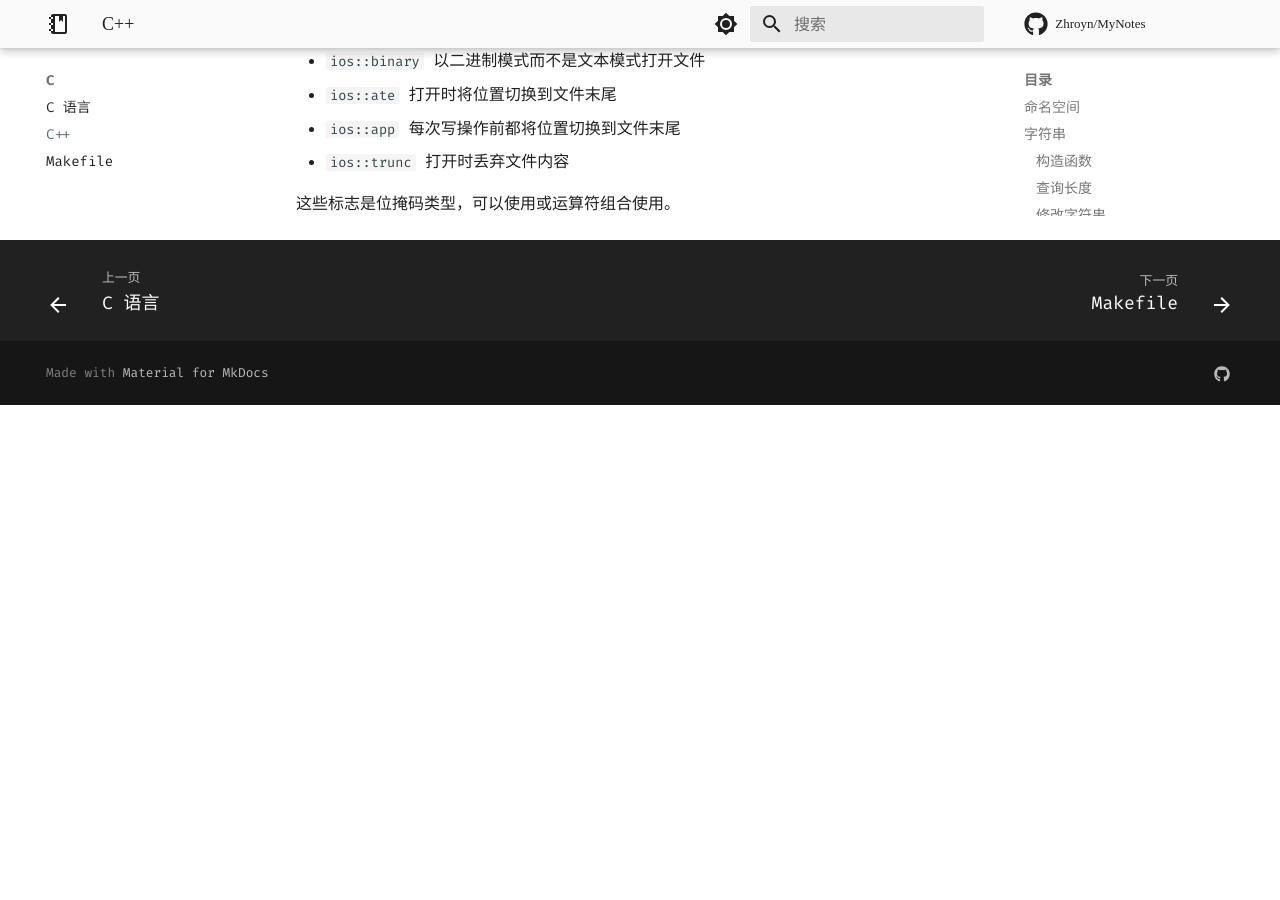
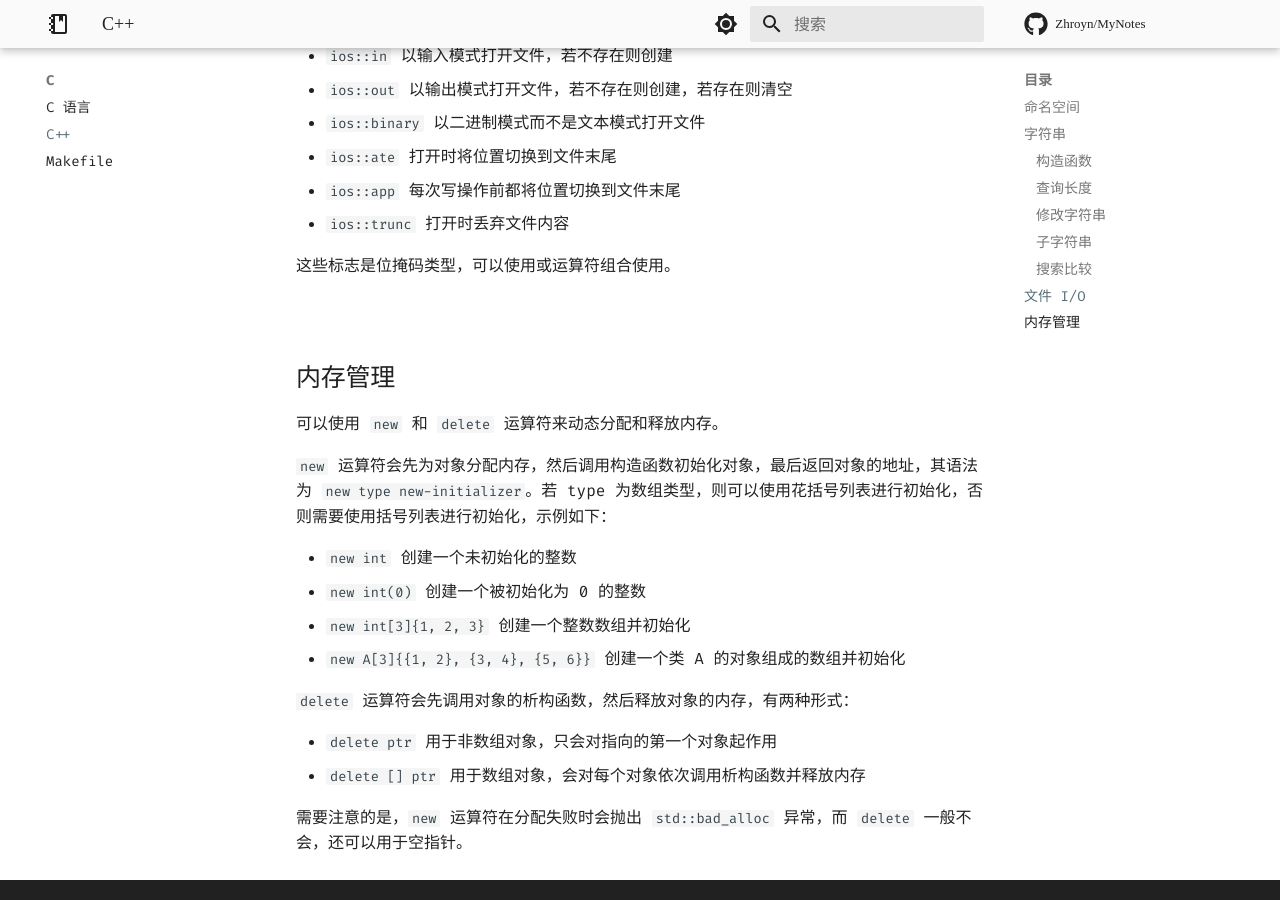
Before and after one commit to Pxtkn/MyNotes, an MkDocs documentation site: the page built from docs/C/CppNote.md, in a window 1280 px wide and 900 px high, scrolled down 2592 px. Built offline with MkDocs 1.6.1 and Material for MkDocs 9.7.7, drawn with Linux system fonts in a browser that asks for light colours; nearby versions of some CDN libraries; some web fonts are replaced; library files that are not in the unit come from our copies; comment, search, counter and statistics services are not loaded; a style sheet for code colours, icons or effects is not loaded; before the commit the page ends 2997 px from its top, so only the background shows below that; some of the changed text lies outside the part shown.

Commit message:
docs: 向添加Cpp笔记添加了内存管理部分

```diff
--- a/docs/C/CppNote.md
+++ b/docs/C/CppNote.md
@@ -43,7 +43,9 @@ C++ 中最常见的命名空间是 `std`，它包含了大量的标准库函数
 - `erase(pos = 0, len = npos)` 删除从 pos 开始的 len 个字符
 - `replace(pos, len, ...)` 替换字符串中的字符，后续参数与构造函数一致
 
-上述方法都会返回一个指向当前字符串的引用，因此可以进行链式调用。其余常用的方法还有：
+上述方法都会返回一个指向当前字符串的引用，
+
+### 子字符串
 
 - `substr(pos = 0, len = npos)` 返回一个新字符串，包含从 pos 开始的 len 个字符
 
@@ -93,3 +95,27 @@ C++ 中许多对象都定义了读写的方式，可以通过流操作符 `<<`
 - `ios::trunc` 打开时丢弃文件内容
 
 这些标志是位掩码类型，可以使用或运算符组合使用。
+
+
+
+
+
+<br>
+
+## 内存管理
+
+可以使用 `new` 和 `delete` 运算符来动态分配和释放内存。
+
+`new` 运算符会先为对象分配内存，然后调用构造函数初始化对象，最后返回对象的地址，其语法为 `new type new-initializer`。若 type 为数组类型，则可以使用花括号列表进行初始化，否则需要使用括号列表进行初始化，示例如下：
+
+- `new int` 创建一个未初始化的整数
+- `new int(0)` 创建一个被初始化为 0 的整数
+- `new int[3]{1, 2, 3}` 创建一个整数数组并初始化
+- `new A[3]{{1, 2}, {3, 4}, {5, 6}}` 创建一个类 A 的对象组成的数组并初始化
+
+`delete` 运算符会先调用对象的析构函数，然后释放对象的内存，有两种形式：
+
+- `delete ptr` 用于非数组对象，只会对指向的第一个对象起作用
+- `delete [] ptr` 用于数组对象，会对每个对象依次调用析构函数并释放内存
+
+需要注意的是，`new` 运算符在分配失败时会抛出 `std::bad_alloc` 异常，而 `delete` 一般不会，还可以用于空指针。
```
